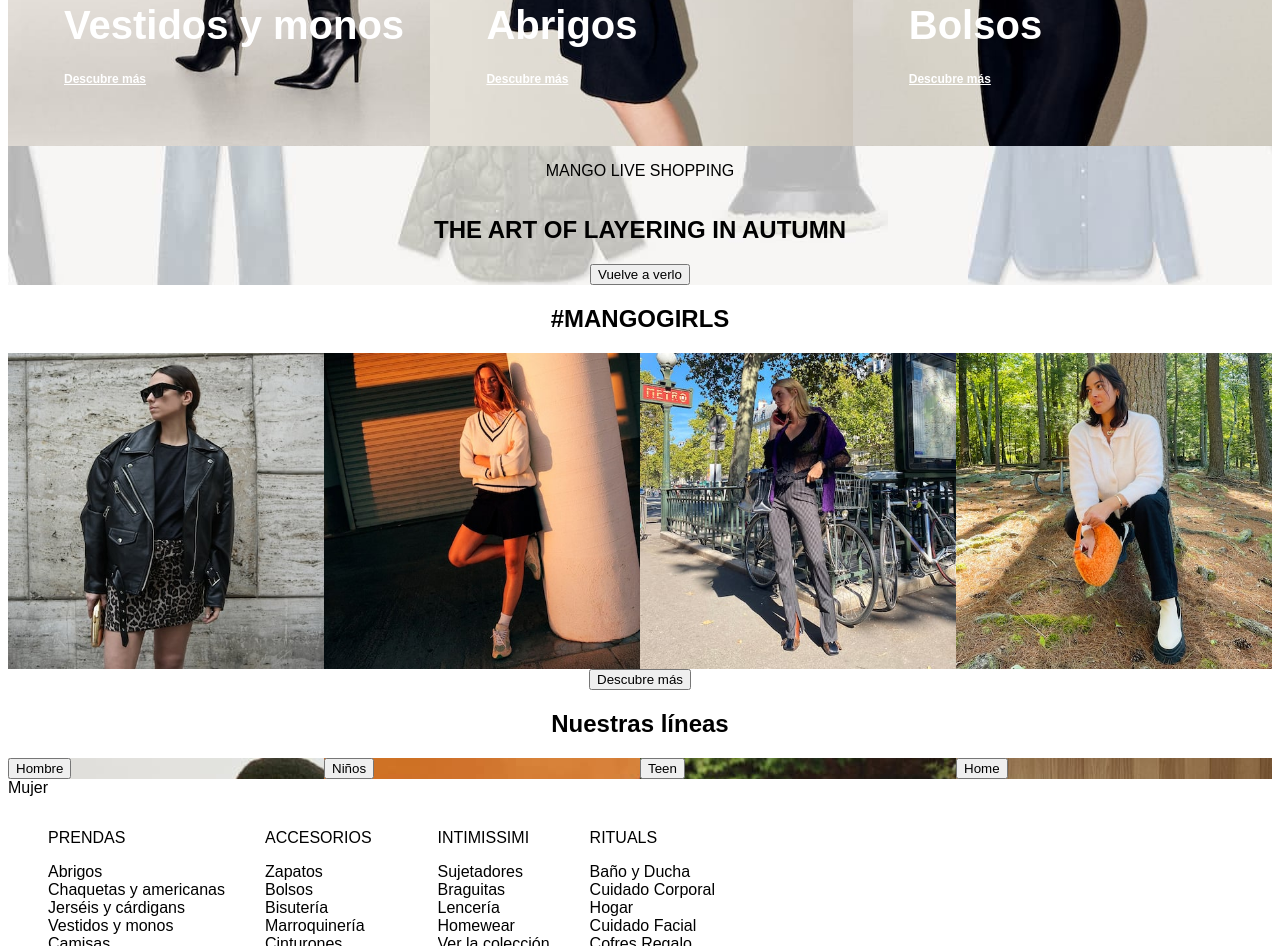
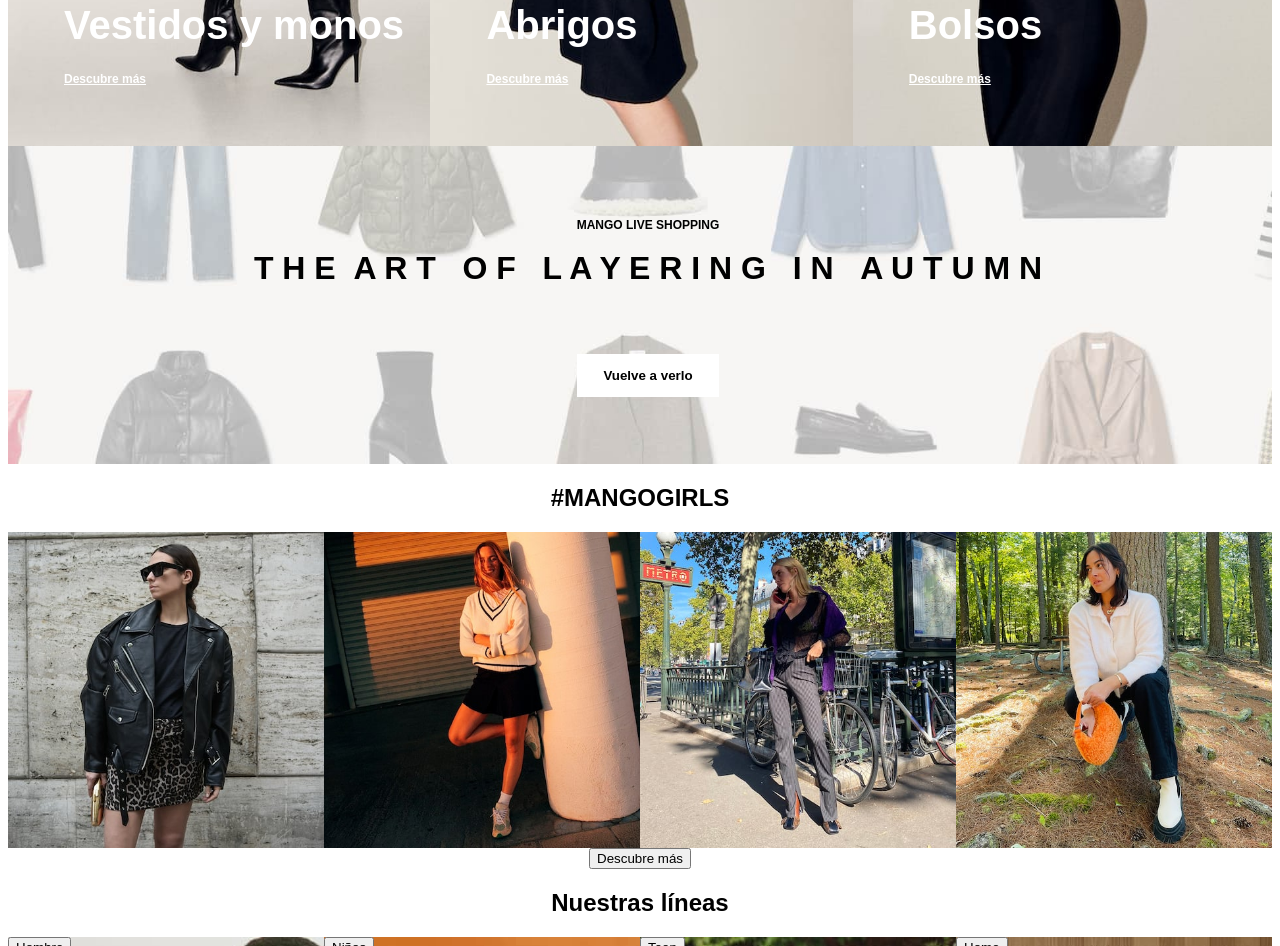
Before and after one commit to CeRosales/mango-maqueta, a plain HTML site: page index.html in a window 1280 px wide. Shown: the part 2526-3472 px from the top of the page. Drawn offline with Linux system fonts and the light colour scheme.

Commit message:
section 5

```diff
--- a/index.html
+++ b/index.html
@@ -129,12 +129,12 @@
 
 
 
-<section class="section6">
-  <div class="section6__A">
-  <div class="section6__A--1">
-    <p>MANGO LIVE SHOPPING</p>
-    <h2>THE ART OF LAYERING IN AUTUMN</h2>
-    <button>Vuelve a verlo</button>
+<section class="section5">
+  <div class="section5__A">
+  <div class="section5__A--1">
+    <p class="section5__text">MANGO LIVE SHOPPING</p>
+    <h2 class="section5__h2">T H E&nbsp&nbspA R T&nbsp&nbsp  O F&nbsp&nbsp  L A Y E R I N G&nbsp&nbsp  I N  &nbsp&nbspA U T U M N</h2>
+    <button class="section5__button"><p class="section5__button--text">Vuelve a verlo</p></button>
     </div>
     </div>
 </section>
--- a/styles/index.css
+++ b/styles/index.css
@@ -259,20 +259,49 @@
 }
 
 
-.section6 {
+.section5 {
 
 }
 
-.section6__A {
+.section5__A {
     background-image: url(../images/liveshopping_landing_pre_0310_v2.jpg);
+    width: 100vw;
+    background-size: cover ;
 
 }
 
-.section6__A--1 {
+.section5__A--1 {
     display: flex;
     flex-direction: column;
     align-items: center;
 }
+
+.section5__text {
+    font-size: 0.75em;
+    font-weight: bold;
+    padding-top: 5em;
+    padding-bottom: 0.5em;
+}
+
+.section5__h2 {
+    font-size: 2em;
+    margin-top: 0;
+}
+
+.section5__button {
+    margin-top: 3em;
+    margin-bottom: 5em;
+    background-color: white;
+    border: none;
+}
+
+.section5__button--text {
+    padding-left: 1.5em;
+    padding-right: 1.5em;
+    font-weight: bold;
+
+}
+
 
 .section7__div {
     display: flex;
```
